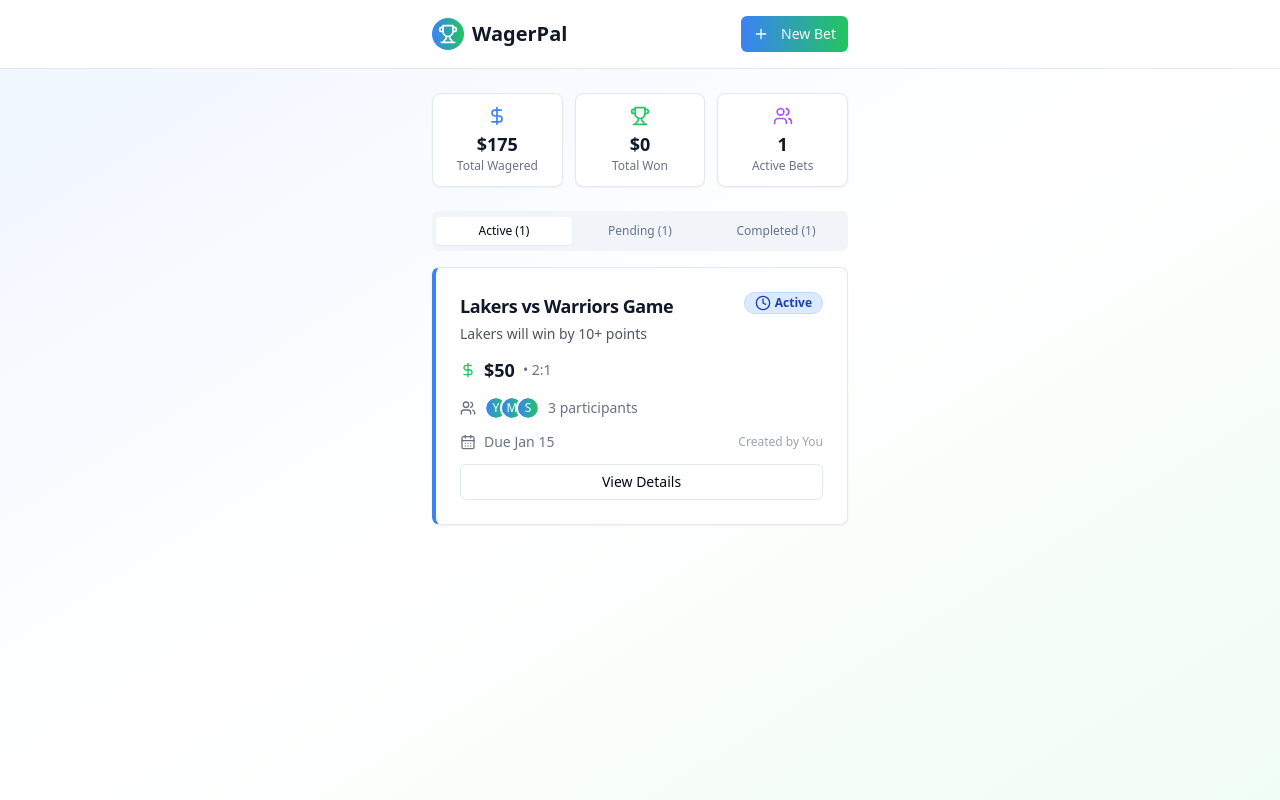
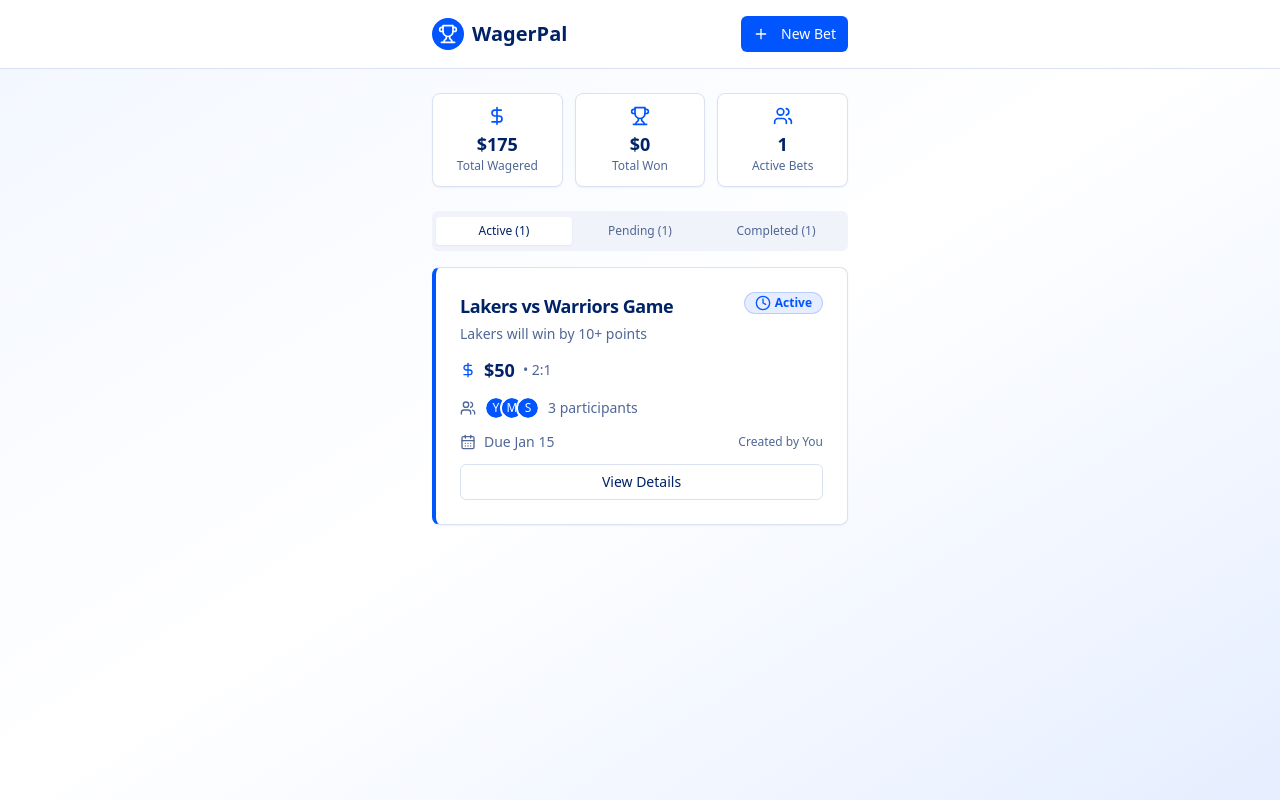
Before and after one commit to bryanforst/friend-fun-wagers, a React (Vite) app: page / in a window 1280 px wide. Built offline with nearby package versions, Linux system fonts and the light colour scheme.

Commit message:
Refactor: Apply blue and white theme
Update the application's styling to use a blue and white color scheme.

```diff
--- a/src/components/WagerCard.tsx
+++ b/src/components/WagerCard.tsx
@@ -26,13 +26,13 @@ export function WagerCard({ wager }: WagerCardProps) {
   const getStatusColor = () => {
     switch (wager.status) {
       case "active":
-        return "bg-blue-100 text-blue-800 border-blue-200";
+        return "bg-primary/10 text-primary border-primary/20";
       case "pending":
         return "bg-yellow-100 text-yellow-800 border-yellow-200";
       case "completed":
         return "bg-green-100 text-green-800 border-green-200";
       default:
-        return "bg-gray-100 text-gray-800 border-gray-200";
+        return "bg-muted text-muted-foreground border-border";
     }
   };
 
@@ -46,12 +46,12 @@ export function WagerCard({ wager }: WagerCardProps) {
   const isWinner = wager.winner === "You";
 
   return (
-    <Card className="hover:shadow-md transition-shadow duration-200 border-l-4 border-l-blue-500">
+    <Card className="hover:shadow-md transition-shadow duration-200 border-l-4 border-l-primary">
       <CardHeader className="pb-3">
         <div className="flex items-start justify-between">
           <div className="flex-1">
-            <CardTitle className="text-lg text-gray-900 mb-1">{wager.title}</CardTitle>
-            <CardDescription className="text-sm text-gray-600">
+            <CardTitle className="text-lg text-foreground mb-1">{wager.title}</CardTitle>
+            <CardDescription className="text-sm text-muted-foreground">
               {wager.description}
             </CardDescription>
           </div>
@@ -69,9 +69,9 @@ export function WagerCard({ wager }: WagerCardProps) {
           {/* Amount and Odds */}
           <div className="flex items-center justify-between">
             <div className="flex items-center space-x-2">
-              <DollarSign className="w-4 h-4 text-green-500" />
-              <span className="font-semibold text-lg text-gray-900">${wager.amount}</span>
-              <span className="text-sm text-gray-500">• {wager.odds}</span>
+              <DollarSign className="w-4 h-4 text-primary" />
+              <span className="font-semibold text-lg text-foreground">${wager.amount}</span>
+              <span className="text-sm text-muted-foreground">• {wager.odds}</span>
             </div>
             {wager.status === "completed" && wager.winner && (
               <div className={`flex items-center space-x-1 px-2 py-1 rounded-full text-xs font-medium ${
@@ -85,33 +85,33 @@ export function WagerCard({ wager }: WagerCardProps) {
 
           {/* Participants */}
           <div className="flex items-center space-x-2">
-            <Users className="w-4 h-4 text-gray-500" />
+            <Users className="w-4 h-4 text-muted-foreground" />
             <div className="flex -space-x-2">
               {wager.participants.slice(0, 3).map((participant, index) => (
-                <Avatar key={index} className="w-6 h-6 border-2 border-white">
-                  <AvatarFallback className="text-xs bg-gradient-to-r from-blue-500 to-green-500 text-white">
+                <Avatar key={index} className="w-6 h-6 border-2 border-card">
+                  <AvatarFallback className="text-xs bg-primary text-primary-foreground">
                     {participant.charAt(0)}
                   </AvatarFallback>
                 </Avatar>
               ))}
               {wager.participants.length > 3 && (
-                <div className="w-6 h-6 rounded-full bg-gray-200 border-2 border-white flex items-center justify-center">
-                  <span className="text-xs text-gray-600">+{wager.participants.length - 3}</span>
+                <div className="w-6 h-6 rounded-full bg-muted border-2 border-card flex items-center justify-center">
+                  <span className="text-xs text-muted-foreground">+{wager.participants.length - 3}</span>
                 </div>
               )}
             </div>
-            <span className="text-sm text-gray-500">
+            <span className="text-sm text-muted-foreground">
               {wager.participants.length} participants
             </span>
           </div>
 
           {/* Due Date */}
           <div className="flex items-center justify-between">
-            <div className="flex items-center space-x-2 text-sm text-gray-500">
+            <div className="flex items-center space-x-2 text-sm text-muted-foreground">
               <CalendarDays className="w-4 h-4" />
               <span>Due {formatDate(wager.dueDate)}</span>
             </div>
-            <span className="text-xs text-gray-400">
+            <span className="text-xs text-muted-foreground">
               Created by {wager.creator}
             </span>
           </div>
--- a/src/index.css
+++ b/src/index.css
@@ -1,3 +1,4 @@
+
 @tailwind base;
 @tailwind components;
 @tailwind utilities;
@@ -9,88 +10,81 @@ All colors MUST be HSL.
 @layer base {
   :root {
     --background: 0 0% 100%;
-    --foreground: 222.2 84% 4.9%;
+    --foreground: 220 100% 20%;
 
     --card: 0 0% 100%;
-    --card-foreground: 222.2 84% 4.9%;
+    --card-foreground: 220 100% 20%;
 
     --popover: 0 0% 100%;
-    --popover-foreground: 222.2 84% 4.9%;
+    --popover-foreground: 220 100% 20%;
 
-    --primary: 222.2 47.4% 11.2%;
-    --primary-foreground: 210 40% 98%;
+    --primary: 220 100% 50%;
+    --primary-foreground: 0 0% 100%;
 
-    --secondary: 210 40% 96.1%;
-    --secondary-foreground: 222.2 47.4% 11.2%;
+    --secondary: 220 100% 95%;
+    --secondary-foreground: 220 100% 20%;
 
-    --muted: 210 40% 96.1%;
-    --muted-foreground: 215.4 16.3% 46.9%;
+    --muted: 220 50% 96%;
+    --muted-foreground: 220 30% 45%;
 
-    --accent: 210 40% 96.1%;
-    --accent-foreground: 222.2 47.4% 11.2%;
+    --accent: 220 100% 90%;
+    --accent-foreground: 220 100% 20%;
 
     --destructive: 0 84.2% 60.2%;
-    --destructive-foreground: 210 40% 98%;
+    --destructive-foreground: 0 0% 100%;
 
-    --border: 214.3 31.8% 91.4%;
-    --input: 214.3 31.8% 91.4%;
-    --ring: 222.2 84% 4.9%;
+    --border: 220 50% 90%;
+    --input: 220 50% 90%;
+    --ring: 220 100% 50%;
 
     --radius: 0.5rem;
 
     --sidebar-background: 0 0% 98%;
-
-    --sidebar-foreground: 240 5.3% 26.1%;
-
-    --sidebar-primary: 240 5.9% 10%;
-
-    --sidebar-primary-foreground: 0 0% 98%;
-
-    --sidebar-accent: 240 4.8% 95.9%;
-
-    --sidebar-accent-foreground: 240 5.9% 10%;
-
-    --sidebar-border: 220 13% 91%;
-
-    --sidebar-ring: 217.2 91.2% 59.8%;
+    --sidebar-foreground: 220 100% 20%;
+    --sidebar-primary: 220 100% 50%;
+    --sidebar-primary-foreground: 0 0% 100%;
+    --sidebar-accent: 220 100% 95%;
+    --sidebar-accent-foreground: 220 100% 20%;
+    --sidebar-border: 220 50% 90%;
+    --sidebar-ring: 220 100% 50%;
   }
 
   .dark {
-    --background: 222.2 84% 4.9%;
-    --foreground: 210 40% 98%;
+    --background: 220 100% 10%;
+    --foreground: 0 0% 98%;
 
-    --card: 222.2 84% 4.9%;
-    --card-foreground: 210 40% 98%;
+    --card: 220 100% 10%;
+    --card-foreground: 0 0% 98%;
 
-    --popover: 222.2 84% 4.9%;
-    --popover-foreground: 210 40% 98%;
+    --popover: 220 100% 10%;
+    --popover-foreground: 0 0% 98%;
 
-    --primary: 210 40% 98%;
-    --primary-foreground: 222.2 47.4% 11.2%;
+    --primary: 220 100% 60%;
+    --primary-foreground: 0 0% 100%;
 
-    --secondary: 217.2 32.6% 17.5%;
-    --secondary-foreground: 210 40% 98%;
+    --secondary: 220 50% 15%;
+    --secondary-foreground: 0 0% 98%;
 
-    --muted: 217.2 32.6% 17.5%;
-    --muted-foreground: 215 20.2% 65.1%;
+    --muted: 220 50% 15%;
+    --muted-foreground: 220 30% 70%;
 
-    --accent: 217.2 32.6% 17.5%;
-    --accent-foreground: 210 40% 98%;
+    --accent: 220 50% 15%;
+    --accent-foreground: 0 0% 98%;
 
     --destructive: 0 62.8% 30.6%;
-    --destructive-foreground: 210 40% 98%;
+    --destructive-foreground: 0 0% 98%;
 
-    --border: 217.2 32.6% 17.5%;
-    --input: 217.2 32.6% 17.5%;
-    --ring: 212.7 26.8% 83.9%;
-    --sidebar-background: 240 5.9% 10%;
-    --sidebar-foreground: 240 4.8% 95.9%;
-    --sidebar-primary: 224.3 76.3% 48%;
+    --border: 220 50% 15%;
+    --input: 220 50% 15%;
+    --ring: 220 100% 60%;
+    --sidebar-background: 220 100% 8%;
+    --sidebar-foreground: 0 0% 95%;
+    --sidebar-primary: 220 100% 60%;
     --sidebar-primary-foreground: 0 0% 100%;
-    --sidebar-accent: 240 3.7% 15.9%;
-    --sidebar-accent-foreground: 240 4.8% 95.9%;
-    --sidebar-border: 240 3.7% 15.9%;
-    --sidebar-ring: 217.2 91.2% 59.8%;
+    --sidebar-accent: 220 50% 12%;
+    --sidebar-accent-foreground: 0 0% 95%;
+    --sidebar-border: 220 50% 12%;
+    --sidebar-ring: 220 100% 60%;
   }
 }
 
--- a/src/pages/Index.tsx
+++ b/src/pages/Index.tsx
@@ -69,21 +69,21 @@ const Index = () => {
   };
 
   return (
-    <div className="min-h-screen bg-gradient-to-br from-blue-50 via-white to-green-50">
+    <div className="min-h-screen bg-gradient-to-br from-primary/5 via-background to-primary/10">
       {/* Header */}
-      <div className="bg-white border-b border-gray-200 sticky top-0 z-10">
+      <div className="bg-card border-b border-border sticky top-0 z-10">
         <div className="max-w-md mx-auto px-4 py-4">
           <div className="flex items-center justify-between">
             <div className="flex items-center space-x-2">
-              <div className="w-8 h-8 bg-gradient-to-r from-blue-500 to-green-500 rounded-full flex items-center justify-center">
-                <Trophy className="w-5 h-5 text-white" />
+              <div className="w-8 h-8 bg-primary rounded-full flex items-center justify-center">
+                <Trophy className="w-5 h-5 text-primary-foreground" />
               </div>
-              <h1 className="text-xl font-bold text-gray-900">WagerPal</h1>
+              <h1 className="text-xl font-bold text-foreground">WagerPal</h1>
             </div>
             <Button
               onClick={() => setIsCreateDialogOpen(true)}
               size="sm"
-              className="bg-gradient-to-r from-blue-500 to-green-500 hover:from-blue-600 hover:to-green-600"
+              className="bg-primary hover:bg-primary/90 text-primary-foreground"
             >
               <Plus className="w-4 h-4 mr-1" />
               New Bet
@@ -97,23 +97,23 @@ const Index = () => {
         <div className="grid grid-cols-3 gap-3 mb-6">
           <Card className="text-center">
             <CardContent className="p-3">
-              <DollarSign className="w-5 h-5 text-blue-500 mx-auto mb-1" />
-              <div className="text-lg font-bold text-gray-900">${totalWagered}</div>
-              <div className="text-xs text-gray-500">Total Wagered</div>
+              <DollarSign className="w-5 h-5 text-primary mx-auto mb-1" />
+              <div className="text-lg font-bold text-foreground">${totalWagered}</div>
+              <div className="text-xs text-muted-foreground">Total Wagered</div>
             </CardContent>
           </Card>
           <Card className="text-center">
             <CardContent className="p-3">
-              <Trophy className="w-5 h-5 text-green-500 mx-auto mb-1" />
-              <div className="text-lg font-bold text-gray-900">${totalWon}</div>
-              <div className="text-xs text-gray-500">Total Won</div>
+              <Trophy className="w-5 h-5 text-primary mx-auto mb-1" />
+              <div className="text-lg font-bold text-foreground">${totalWon}</div>
+              <div className="text-xs text-muted-foreground">Total Won</div>
             </CardContent>
           </Card>
           <Card className="text-center">
             <CardContent className="p-3">
-              <Users className="w-5 h-5 text-purple-500 mx-auto mb-1" />
-              <div className="text-lg font-bold text-gray-900">{activeWagers.length}</div>
-              <div className="text-xs text-gray-500">Active Bets</div>
+              <Users className="w-5 h-5 text-primary mx-auto mb-1" />
+              <div className="text-lg font-bold text-foreground">{activeWagers.length}</div>
+              <div className="text-xs text-muted-foreground">Active Bets</div>
             </CardContent>
           </Card>
         </div>
@@ -136,9 +136,9 @@ const Index = () => {
             {activeWagers.length === 0 ? (
               <Card className="text-center py-8">
                 <CardContent>
-                  <Clock className="w-12 h-12 text-gray-400 mx-auto mb-3" />
-                  <p className="text-gray-500">No active wagers</p>
-                  <p className="text-sm text-gray-400">Create a new bet to get started!</p>
+                  <Clock className="w-12 h-12 text-muted-foreground mx-auto mb-3" />
+                  <p className="text-muted-foreground">No active wagers</p>
+                  <p className="text-sm text-muted-foreground">Create a new bet to get started!</p>
                 </CardContent>
               </Card>
             ) : (
@@ -152,8 +152,8 @@ const Index = () => {
             {pendingWagers.length === 0 ? (
               <Card className="text-center py-8">
                 <CardContent>
-                  <Clock className="w-12 h-12 text-gray-400 mx-auto mb-3" />
-                  <p className="text-gray-500">No pending wagers</p>
+                  <Clock className="w-12 h-12 text-muted-foreground mx-auto mb-3" />
+                  <p className="text-muted-foreground">No pending wagers</p>
                 </CardContent>
               </Card>
             ) : (
@@ -167,8 +167,8 @@ const Index = () => {
             {completedWagers.length === 0 ? (
               <Card className="text-center py-8">
                 <CardContent>
-                  <CheckCircle2 className="w-12 h-12 text-gray-400 mx-auto mb-3" />
-                  <p className="text-gray-500">No completed wagers</p>
+                  <CheckCircle2 className="w-12 h-12 text-muted-foreground mx-auto mb-3" />
+                  <p className="text-muted-foreground">No completed wagers</p>
                 </CardContent>
               </Card>
             ) : (
```
Also changed, not shown: src/components/CreateWagerDialog.tsx (+3 -4 lines).
